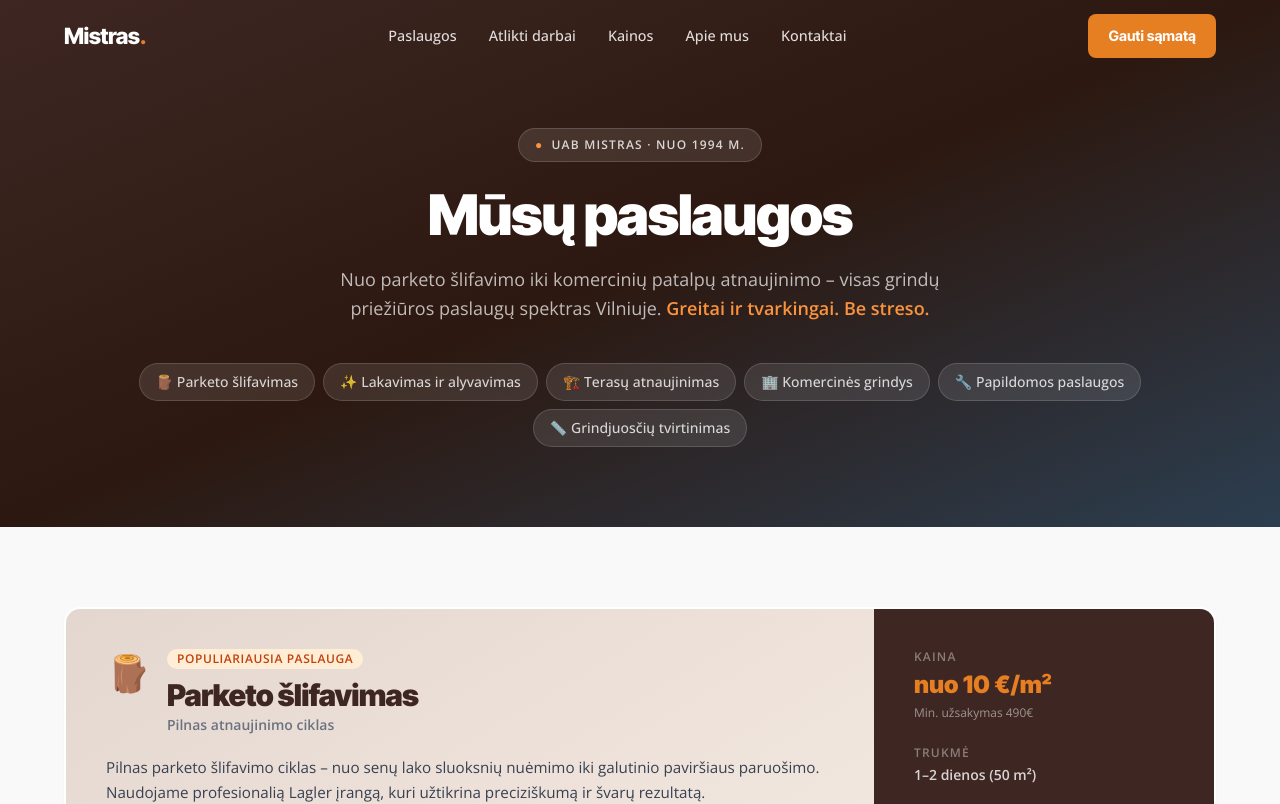
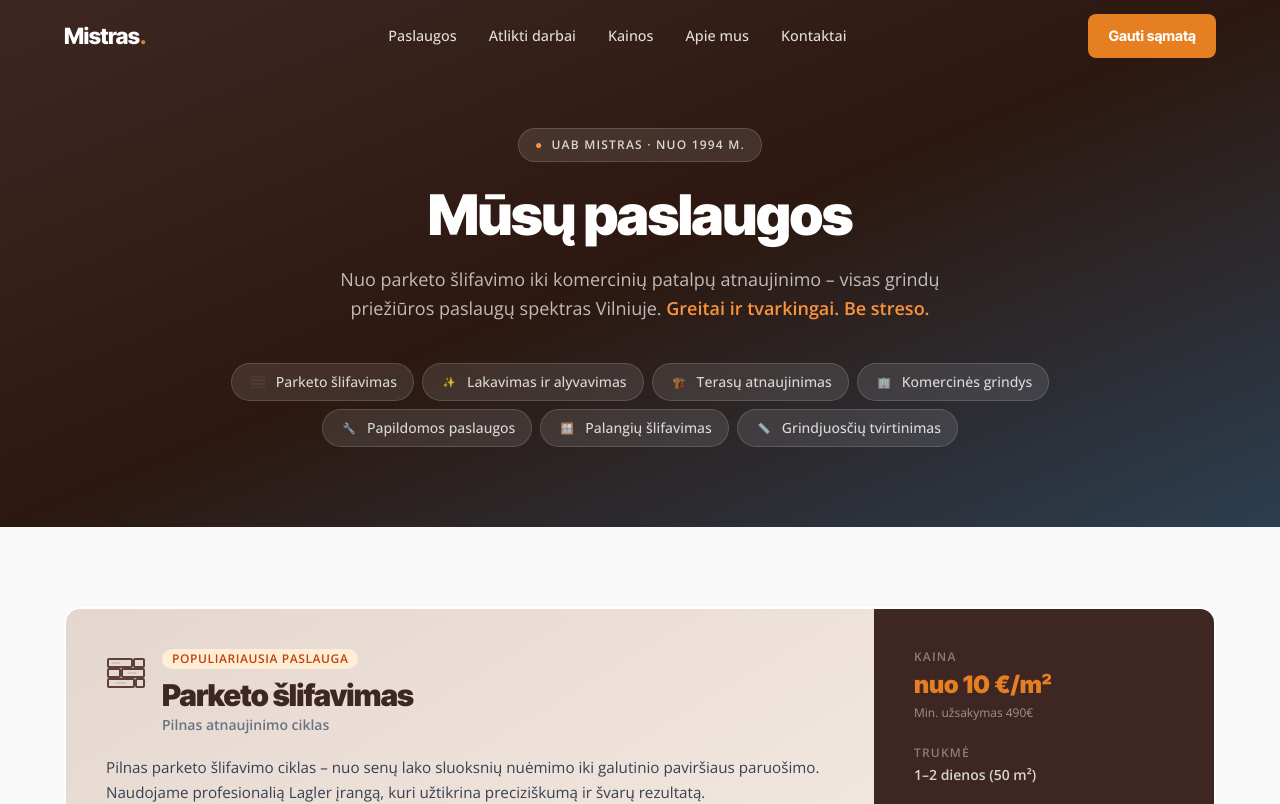
Before and after one commit to Tyxas/Mistras, a Next.js app: page /paslaugos in a window 1280 px wide. Shown: the top 804 px of the page. Built offline with nearby package versions, Linux system fonts and the light colour scheme.

Commit message:
Fix syntax error and ensure service consistency

```diff
--- a/src/app/paslaugos/page.tsx
+++ b/src/app/paslaugos/page.tsx
@@ -12,6 +12,8 @@
 
 import type { Metadata } from 'next'
 import Link from 'next/link'
+import { ICON_MAP } from '@/components/shared/Icons'
+import React from 'react'
 
 // ─── SEO ─────────────────────────────────────────────────────────────────────
 
@@ -33,7 +35,7 @@ const services = [
   {
     id: 'parketo-slifavimas',
     href: '/parketo-slifavimas/',
-    icon: '🪵',
+    icon: 'FLOOR_ICON',
     color: 'from-amber-900/20 to-amber-700/10',
     borderHover: 'hover:border-amber-700/40',
     tag: 'Populiariausia paslauga',
@@ -151,6 +153,30 @@ const services = [
     cta: 'Susisiekti',
   },
   {
+    id: 'palangiu-slifavimas',
+    href: '/palangiu-slifavimas/',
+    icon: '🪟',
+    color: 'from-blue-900/20 to-blue-700/10',
+    borderHover: 'hover:border-blue-600/40',
+    tag: 'Tvarus sprendimas',
+    tagColor: 'bg-blue-100 text-blue-700',
+    title: 'Palangių šlifavimas',
+    subtitle: 'Atnaujinimas ir restauravimas',
+    description:
+      'Medinių palangių atnaujinimas: įbrėžimų šalinimas, šlifavimas ir padengimas atspariu lakų ar alyva. Sugrąžiname palangėms pradinę išvaizdą.',
+    features: [
+      'Kaip naujos – be nusidėvėjimo žymių',
+      'Atspari apsauga (Bona, Osmo)',
+      'Visos medienos rūšys',
+      'Preciziškas darbas kampuose',
+      'Tvaresnis pasirinkimas nei keitimas',
+    ],
+    price: 'pagal užklausą',
+    minOrder: 'Min. užsakymas 490€',
+    duration: 'Iki 1 dienos',
+    cta: 'Sužinoti daugiau',
+  },
+  {
     id: 'grindjuosciu-tvirtinimas',
     href: '/grindjuosciu-tvirtinimas/',
     icon: '📏',
@@ -210,8 +236,13 @@ export default function PaslaugosPage() {
             {services.map(s => (
               <a key={s.id} href={`#${s.id}`}
                 className="bg-white/10 hover:bg-white/20 border border-white/15 text-white/80
-                            text-sm font-medium px-4 py-2 rounded-full transition-colors">
-                {s.icon} {s.title}
+                            text-sm font-medium px-4 py-2 rounded-full transition-colors flex items-center gap-2">
+                <span className="w-5 h-5 flex items-center justify-center scale-75">
+                  {typeof s.icon === 'string' && ICON_MAP[s.icon]
+                    ? ICON_MAP[s.icon]
+                    : s.icon}
+                </span>
+                {s.title}
               </a>
             ))}
           </div>
@@ -230,7 +261,11 @@ export default function PaslaugosPage() {
                 {/* LEFT — content */}
                 <div className={`bg-gradient-to-br ${s.color} p-8 md:p-10`}>
                   <div className="flex items-start gap-4 mb-5">
-                    <span className="text-4xl flex-shrink-0 mt-1">{s.icon}</span>
+                    <span className="text-4xl flex-shrink-0 mt-1 h-10 w-10 flex items-center justify-center">
+                      {typeof s.icon === 'string' && ICON_MAP[s.icon]
+                        ? ICON_MAP[s.icon]
+                        : s.icon}
+                    </span>
                     <div>
                       <div className="flex flex-wrap items-center gap-2 mb-2">
                         <span className={`text-xs font-bold uppercase tracking-wider px-2.5 py-0.5 rounded-full ${s.tagColor}`}>
--- a/src/components/home/ServicesGrid.tsx
+++ b/src/components/home/ServicesGrid.tsx
@@ -11,26 +11,7 @@ import { useInView } from 'react-intersection-observer'
 import { motion } from 'framer-motion'
 import { services } from '@/lib/content'
 import React from 'react'
-
-const WoodFloorIcon = () => (
-  <svg width="40" height="40" viewBox="0 0 40 40" fill="none" xmlns="http://www.w3.org/2000/svg" className="text-walnut">
-    {/* Staggered planks pattern */}
-    <rect x="2" y="6" width="24" height="8" rx="1" stroke="currentColor" strokeWidth="2" strokeLinejoin="round" />
-    <rect x="28" y="6" width="10" height="8" rx="1" stroke="currentColor" strokeWidth="2" strokeLinejoin="round" />
-    <rect x="2" y="16" width="12" height="8" rx="1" stroke="currentColor" strokeWidth="2" strokeLinejoin="round" />
-    <rect x="16" y="16" width="22" height="8" rx="1" stroke="currentColor" strokeWidth="2" strokeLinejoin="round" />
-    <rect x="2" y="26" width="26" height="8" rx="1" stroke="currentColor" strokeWidth="2" strokeLinejoin="round" />
-    <rect x="30" y="26" width="8" height="8" rx="1" stroke="currentColor" strokeWidth="2" strokeLinejoin="round" />
-    {/* Subtle wood grain lines */}
-    <path d="M6 10H14" stroke="currentColor" strokeWidth="1" strokeLinecap="round" opacity="0.3" />
-    <path d="M22 20H30" stroke="currentColor" strokeWidth="1" strokeLinecap="round" opacity="0.3" />
-    <path d="M10 30H20" stroke="currentColor" strokeWidth="1" strokeLinecap="round" opacity="0.3" />
-  </svg>
-)
-
-const ICON_MAP: Record<string, React.ReactNode> = {
-  'FLOOR_ICON': <WoodFloorIcon />,
-}
+import { ICON_MAP } from '@/components/shared/Icons'
 
 export default function ServicesGrid() {
   const { ref, inView } = useInView({ triggerOnce: true, threshold: 0.15 })
--- /dev/null
+++ b/src/components/shared/Icons.tsx
@@ -0,0 +1,21 @@
+import React from 'react'
+
+export const WoodFloorIcon = () => (
+  <svg width="40" height="40" viewBox="0 0 40 40" fill="none" xmlns="http://www.w3.org/2000/svg" className="text-walnut">
+    {/* Staggered planks pattern */}
+    <rect x="2" y="6" width="24" height="8" rx="1" stroke="currentColor" strokeWidth="2" strokeLinejoin="round" />
+    <rect x="28" y="6" width="10" height="8" rx="1" stroke="currentColor" strokeWidth="2" strokeLinejoin="round" />
+    <rect x="2" y="16" width="12" height="8" rx="1" stroke="currentColor" strokeWidth="2" strokeLinejoin="round" />
+    <rect x="16" y="16" width="22" height="8" rx="1" stroke="currentColor" strokeWidth="2" strokeLinejoin="round" />
+    <rect x="2" y="26" width="26" height="8" rx="1" stroke="currentColor" strokeWidth="2" strokeLinejoin="round" />
+    <rect x="30" y="26" width="8" height="8" rx="1" stroke="currentColor" strokeWidth="2" strokeLinejoin="round" />
+    {/* Subtle wood grain lines */}
+    <path d="M6 10H14" stroke="currentColor" strokeWidth="1" strokeLinecap="round" opacity="0.3" />
+    <path d="M22 20H30" stroke="currentColor" strokeWidth="1" strokeLinecap="round" opacity="0.3" />
+    <path d="M10 30H20" stroke="currentColor" strokeWidth="1" strokeLinecap="round" opacity="0.3" />
+  </svg>
+)
+
+export const ICON_MAP: Record<string, React.ReactNode> = {
+  'FLOOR_ICON': <WoodFloorIcon />,
+}
```
